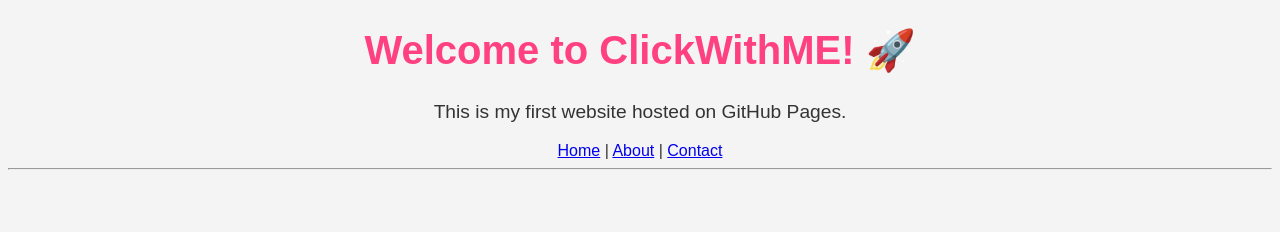
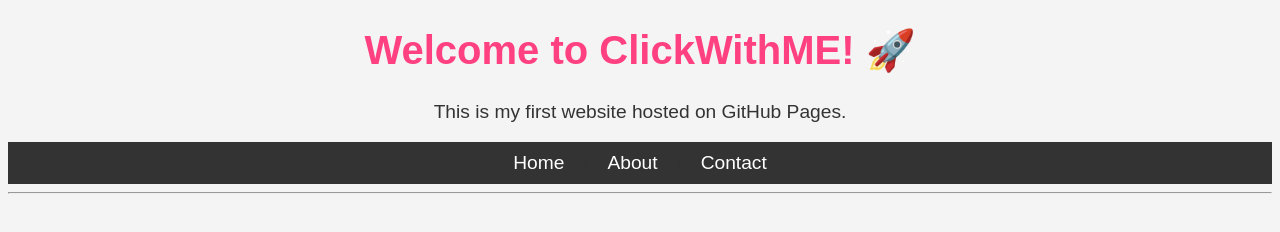
Before and after one commit to jbshub/clickwithME, a plain HTML site: page index.html in a window 1280 px wide. Drawn offline with Linux system fonts and the light colour scheme.

Commit message:
Update style.css
Signed-off-by: jbshub <jbsdotpbmc@gmail.com>

```diff
--- a/style.css
+++ b/style.css
@@ -13,3 +13,19 @@ h1 {
 p {
     font-size: 1.2em;
 }
+
+nav {
+    background-color: #333;
+    padding: 10px;
+}
+
+nav a {
+    color: white;
+    text-decoration: none;
+    margin: 0 15px;
+    font-size: 1.2em;
+}
+
+nav a:hover {
+    color: #ff4081;
+}
```
